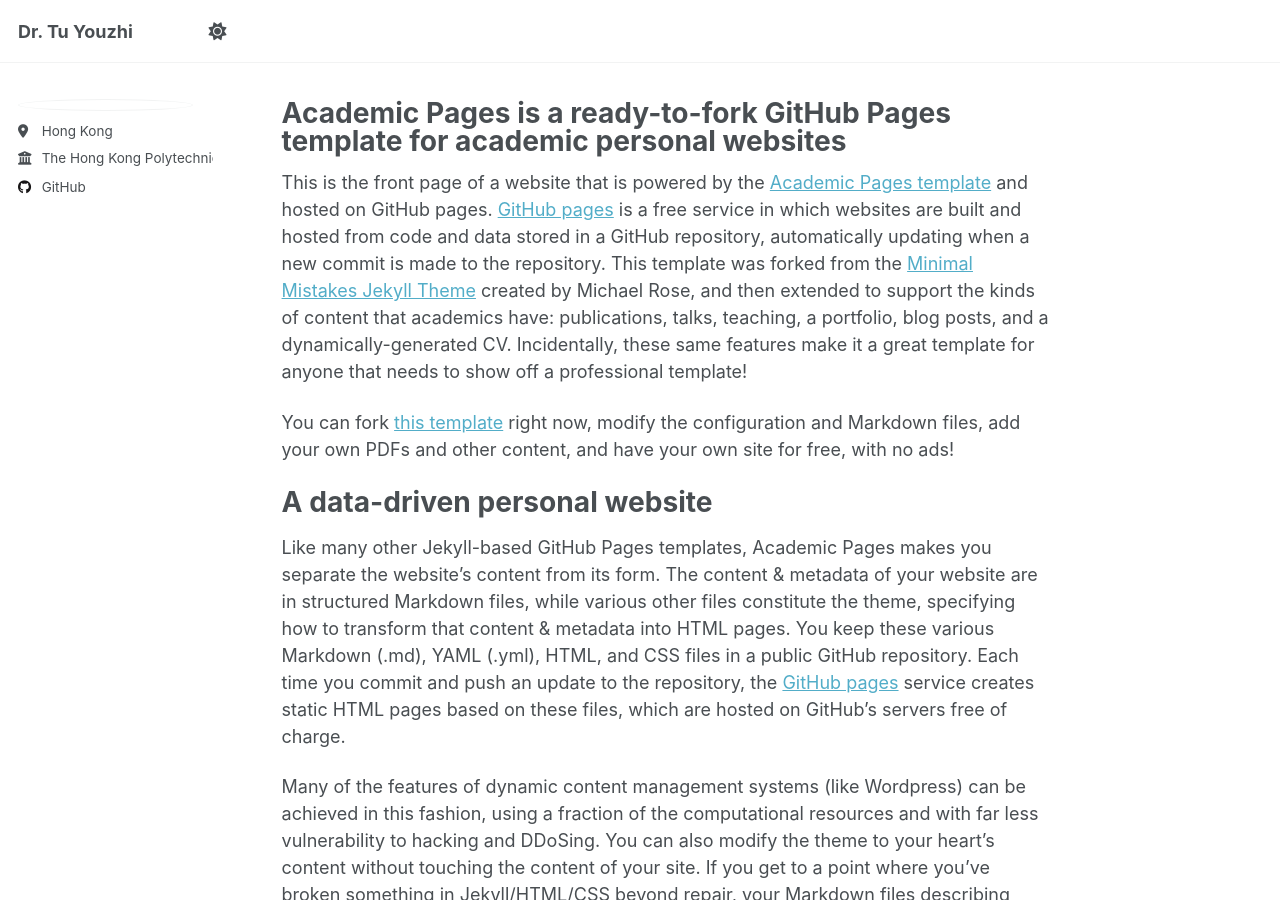
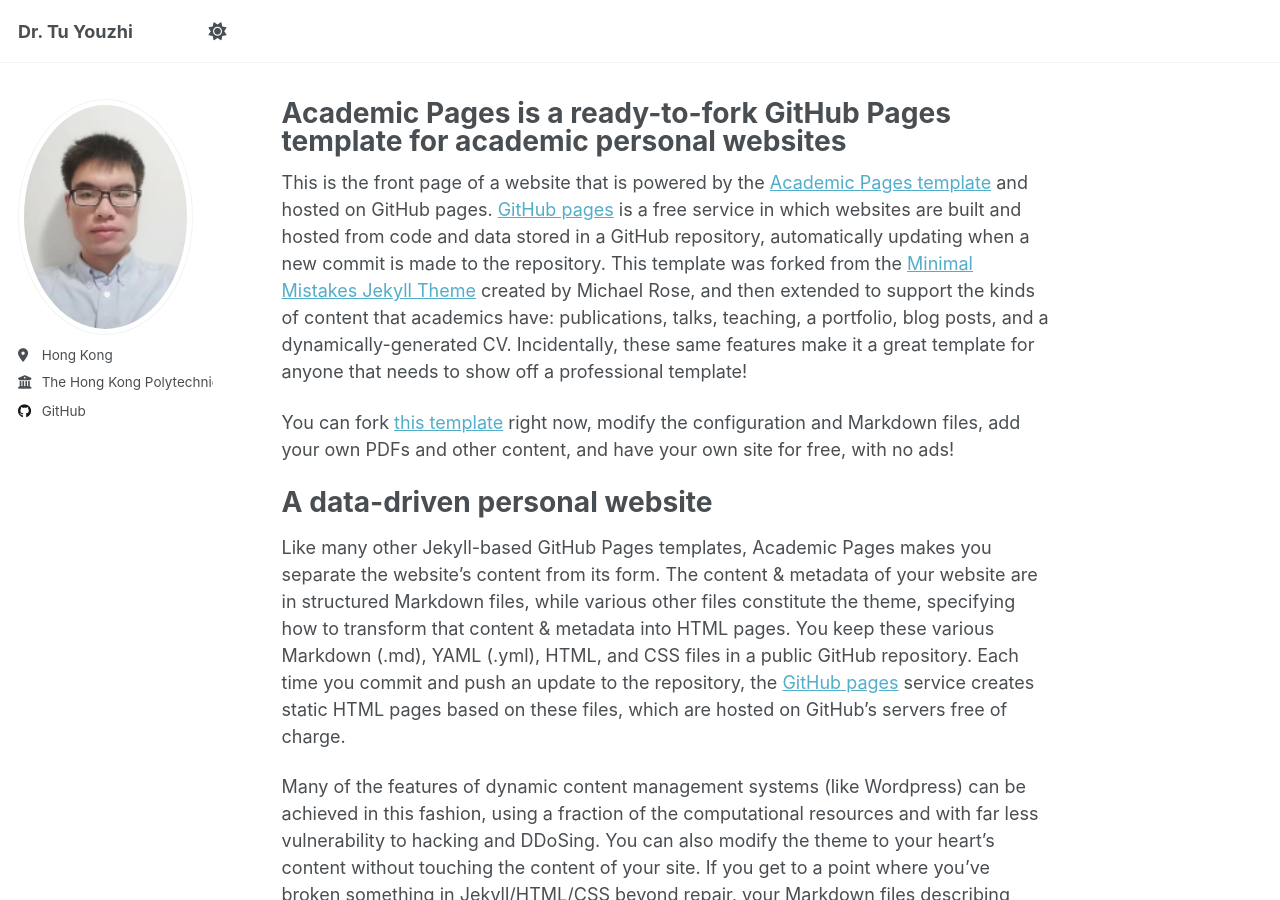
Before and after one commit to youzhitu/youzhitu.github.io, a Jekyll site: the page built from _pages/about.md, in a window 1280 px wide and 900 px high. Built offline with Jekyll 4.4.1, drawn with Linux system fonts in a browser that asks for light colours; a script that is not in the unit is left out.

Commit message:
Update _config.yml

```diff
--- a/_config.yml
+++ b/_config.yml
@@ -23,7 +23,7 @@ repository               : "youzhitu/youzhitu.github.io"
 #               Additional customization can be done by editing /_includes/author-profile.html
 author:
   # Biographic information
-  avatar           : "/images/yz.png"
+  avatar           : "yz.png"
   # name             : "Tu Youzhi"
   pronouns         : # example: "she/her"
   # bio              : "Short biography for the left-hand sidebar"
```
